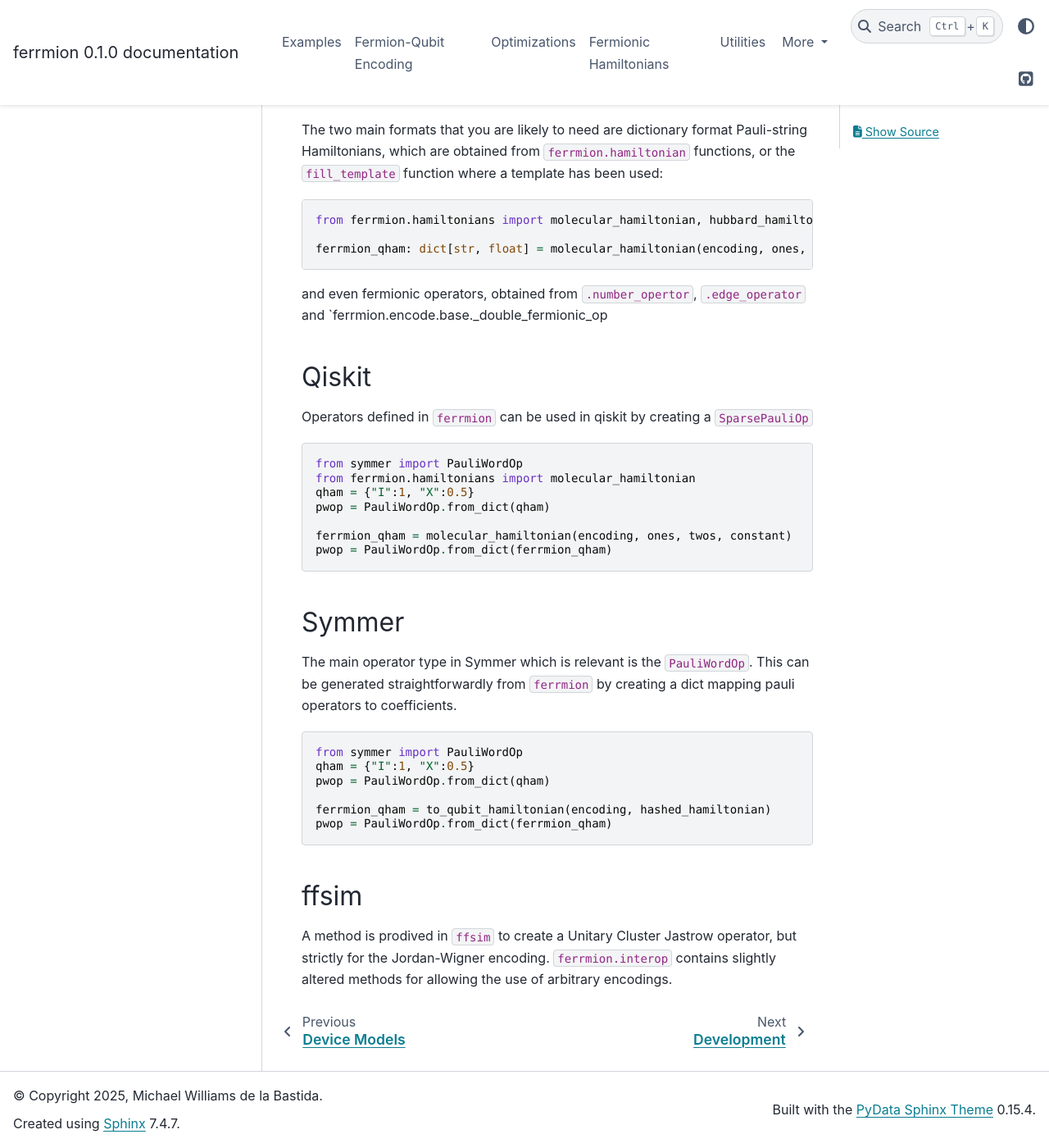
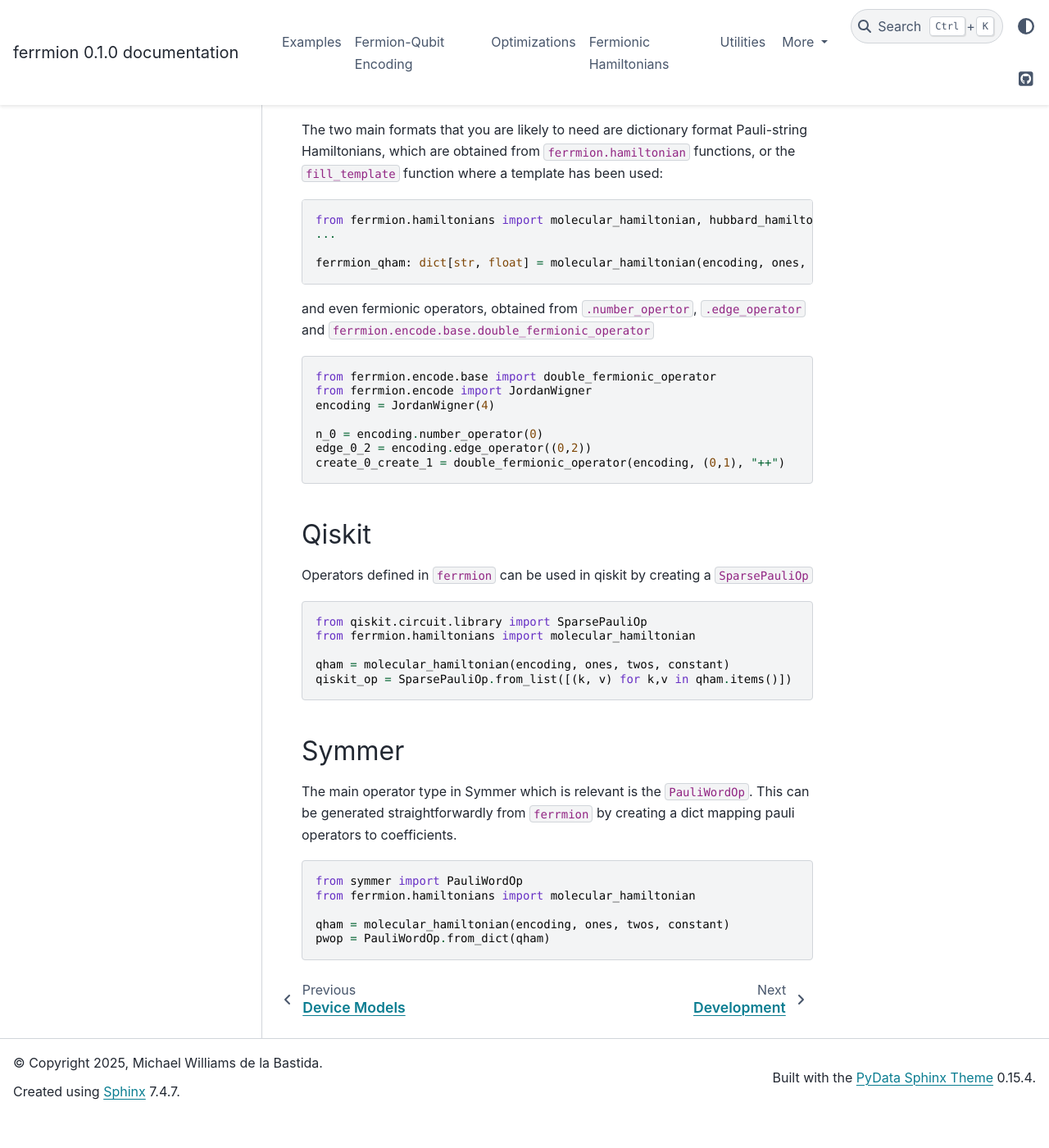
Before and after one commit to UCL-CCS/ferrmion, a Sphinx documentation site: the page built from docs/source/interop.md, in a window 1280 px wide and 1400 px high, scrolled down 226 px. Shown: the whole window at 82% size. Built offline with Sphinx 7.4.7 and the PyData theme 0.15.4, drawn with Linux system fonts in a browser that asks for light colours; after the commit the page ends 1586 px from its top, so only the background shows below that.

Commit message:
interop doc update

````diff
--- a/docs/source/interop.md
+++ b/docs/source/interop.md
@@ -6,24 +6,33 @@
 
 ```python
 from ferrmion.hamiltonians import molecular_hamiltonian, hubbard_hamiltonian
+...
 
 ferrmion_qham: dict[str, float] = molecular_hamiltonian(encoding, ones, twos, constant)
 ```
 
-and even fermionic operators, obtained from `.number_opertor`, `.edge_operator` and `ferrmion.encode.base._double_fermionic_op
+and even fermionic operators, obtained from `.number_opertor`, `.edge_operator` and `ferrmion.encode.base.double_fermionic_operator`
+
+```python
+from ferrmion.encode.base import double_fermionic_operator
+from ferrmion.encode import JordanWigner
+encoding = JordanWigner(4)
+
+n_0 = encoding.number_operator(0)
+edge_0_2 = encoding.edge_operator((0,2))
+create_0_create_1 = double_fermionic_operator(encoding, (0,1), "++")
+```
 
 ## Qiskit
 
 Operators defined in `ferrmion` can be used in qiskit by creating a `SparsePauliOp`
 
 ```python
-from symmer import PauliWordOp
+from qiskit.circuit.library import SparsePauliOp
 from ferrmion.hamiltonians import molecular_hamiltonian
-qham = {"I":1, "X":0.5}
-pwop = PauliWordOp.from_dict(qham)
 
-ferrmion_qham = molecular_hamiltonian(encoding, ones, twos, constant)
-pwop = PauliWordOp.from_dict(ferrmion_qham)
+qham = molecular_hamiltonian(encoding, ones, twos, constant)
+qiskit_op = SparsePauliOp.from_list([(k, v) for k,v in qham.items()])
 ```
 
 ## Symmer
@@ -32,14 +41,8 @@
 
 ```python
 from symmer import PauliWordOp
-qham = {"I":1, "X":0.5}
+from ferrmion.hamiltonians import molecular_hamiltonian
+
+qham = molecular_hamiltonian(encoding, ones, twos, constant)
 pwop = PauliWordOp.from_dict(qham)
-
-ferrmion_qham = to_qubit_hamiltonian(encoding, hashed_hamiltonian)
-pwop = PauliWordOp.from_dict(ferrmion_qham)
 ```
-
-## ffsim
-
-A method is prodived in `ffsim` to create a Unitary Cluster Jastrow operator, but strictly for the Jordan-Wigner encoding. `ferrmion.interop` contains slightly altered methods for allowing the use of arbitrary encodings.
-<!-- TODO link to notebook -->
````
